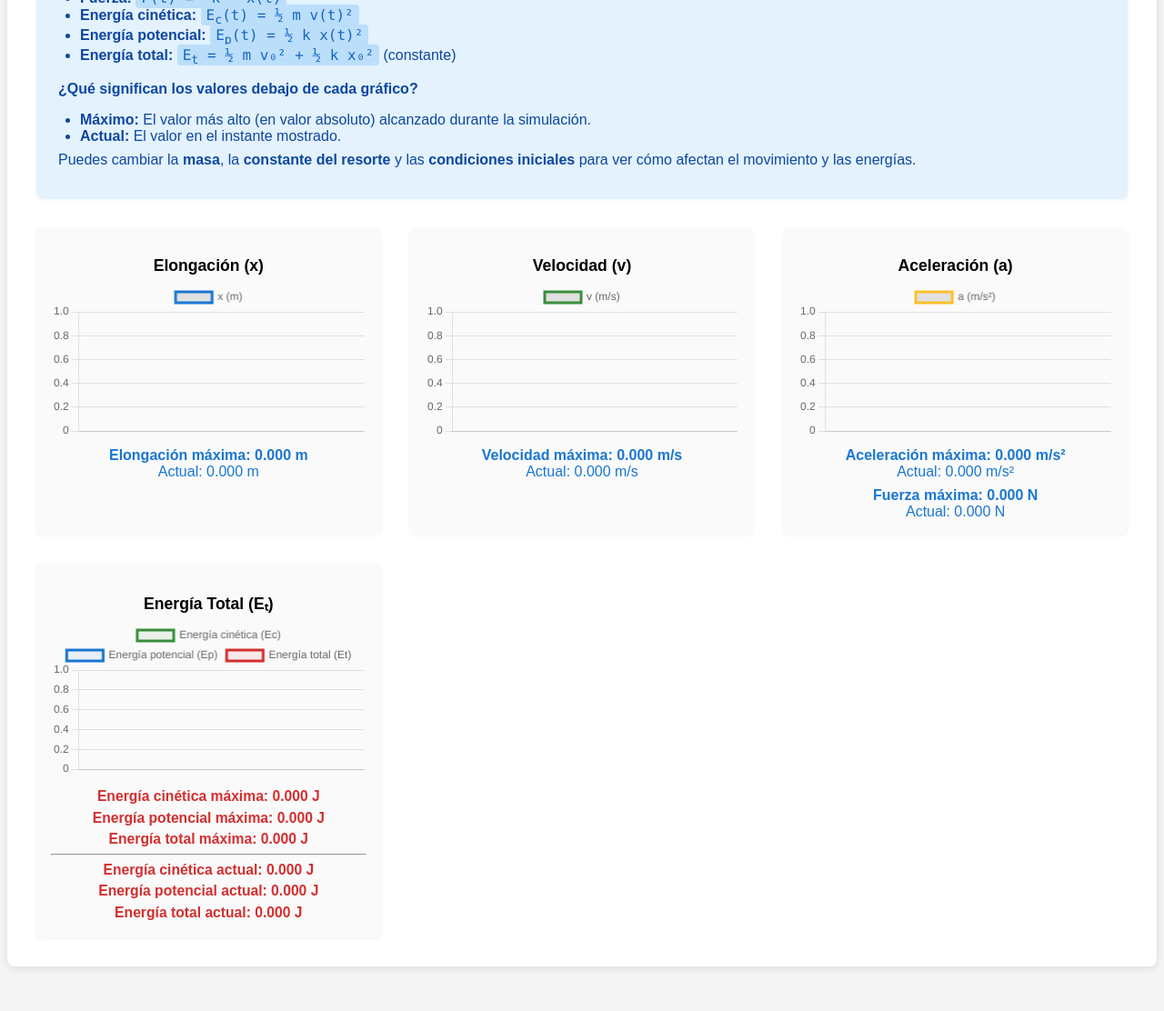
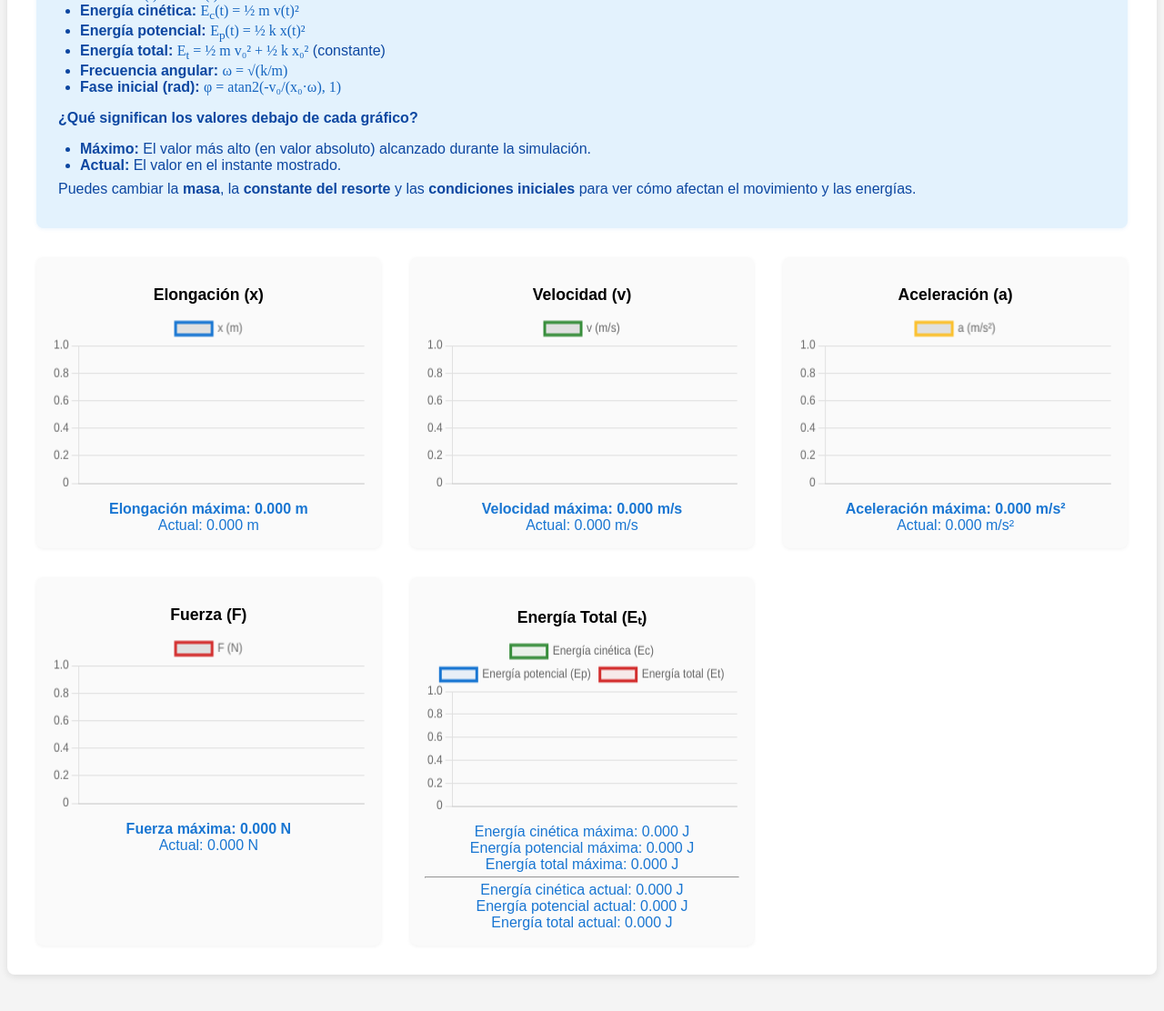
Before and after one commit to Sneider22/simulacion-dig, a plain HTML site: page index.html in a window 1280 px wide. Shown: the part 472-1584 px from the top of the page at 91% size. Drawn offline with nearby package versions, Linux system fonts and the light colour scheme.

Commit message:
Actualizo estilos y tipografía de las fórmulas, elimino sombreado

```diff
--- a/index.html
+++ b/index.html
@@ -46,6 +46,8 @@
                 <li><b>Energía cinética:</b> <span class="formula">E<sub>c</sub>(t) = ½ m v(t)²</span></li>
                 <li><b>Energía potencial:</b> <span class="formula">E<sub>p</sub>(t) = ½ k x(t)²</span></li>
                 <li><b>Energía total:</b> <span class="formula">E<sub>t</sub> = ½ m v₀² + ½ k x₀²</span> (constante)</li>
+                <li><b>Frecuencia angular:</b> <span class="formula">ω = √(k/m)</span></li>
+                <li><b>Fase inicial (rad):</b> <span class="formula">φ = atan2(-v₀/(x₀·ω), 1)</span></li>
             </ul>
             <p>
                 <b>¿Qué significan los valores debajo de cada gráfico?</b><br>
@@ -59,23 +61,27 @@
         <div class="charts">
             <div class="chart-container">
                 <h2>Elongación (x)</h2>
-                <canvas id="elongacionChart"></canvas>
+                <canvas id="elongacionChart" width="400" height="200"></canvas>
                 <div class="max-value" id="maxElongacion"></div>
             </div>
             <div class="chart-container">
                 <h2>Velocidad (v)</h2>
-                <canvas id="velocidadChart"></canvas>
+                <canvas id="velocidadChart" width="400" height="200"></canvas>
                 <div class="max-value" id="maxVelocidad"></div>
             </div>
             <div class="chart-container">
                 <h2>Aceleración (a)</h2>
-                <canvas id="aceleracionChart"></canvas>
+                <canvas id="aceleracionChart" width="400" height="200"></canvas>
                 <div class="max-value" id="maxAceleracion"></div>
+            </div>
+            <div class="chart-container">
+                <h2>Fuerza (F)</h2>
+                <canvas id="fuerzaChart" width="400" height="200"></canvas>
                 <div class="max-value" id="maxFuerza"></div>
             </div>
             <div class="chart-container">
                 <h2>Energía Total (Eₜ)</h2>
-                <canvas id="energiaChart"></canvas>
+                <canvas id="energiaChart" width="400" height="200"></canvas>
                 <div class="energias-info" id="energiasInfo"></div>
             </div>
         </div>
--- a/main.js
+++ b/main.js
@@ -28,6 +28,7 @@ const ctxElongacion = document.getElementById('elongacionChart').getContext('2d'
 const ctxVelocidad = document.getElementById('velocidadChart').getContext('2d');
 const ctxAceleracion = document.getElementById('aceleracionChart').getContext('2d');
 const ctxEnergia = document.getElementById('energiaChart').getContext('2d');
+const ctxFuerza = document.getElementById('fuerzaChart').getContext('2d');
 
 // Gráficos de Chart.js
 const elongacionChart = new Chart(ctxElongacion, {
@@ -116,6 +117,20 @@ const energiaChart = new Chart(ctxEnergia, {
             }
         }
     }
+});
+
+const fuerzaChart = new Chart(ctxFuerza, {
+    type: 'line',
+    data: {
+        labels: [],
+        datasets: [{
+            label: 'F (N)',
+            data: [],
+            borderColor: '#d32f2f',
+            fill: false,
+        }]
+    },
+    options: { responsive: true, animation: false }
 });
 
 function omega() {
@@ -208,12 +223,19 @@ function actualizarGraficos() {
     aceleracionChart.data.datasets[0].data = aceleraciones;
     aceleracionChart.update('none');
 
-    energiaChart.data.labels = tiempos;
-    energiaChart.data.datasets[0].data = energiasCineticas;
-    energiaChart.data.datasets[1].data = energiasPotenciales;
-    energiaChart.data.datasets[2].data = energiasTotales;
+    // --- Solo para el gráfico de energía: ventana de tiempo fija ---
+    const ventanaSegundos = 10; // muestra solo los últimos 10 segundos
+    const n = Math.floor(ventanaSegundos / dt);
+    const start = Math.max(0, tiempos.length - n);
+
+    energiaChart.data.labels = tiempos.slice(start);
+    energiaChart.data.datasets[0].data = energiasCineticas.slice(start);
+    energiaChart.data.datasets[1].data = energiasPotenciales.slice(start);
+    energiaChart.data.datasets[2].data = energiasTotales.slice(start);
+
     // Ajustar el rango Y automáticamente
-    const allEnergies = energiasCineticas.concat(energiasPotenciales, energiasTotales);
+    const allEnergies = energiaChart.data.datasets[0].data
+        .concat(energiaChart.data.datasets[1].data, energiaChart.data.datasets[2].data);
     if (allEnergies.length > 0) {
         const min = Math.min(...allEnergies);
         const max = Math.max(...allEnergies);
@@ -221,6 +243,10 @@ function actualizarGraficos() {
         energiaChart.options.scales.y.max = max + 0.05 * Math.abs(max - min);
     }
     energiaChart.update('none');
+
+    fuerzaChart.data.labels = tiempos;
+    fuerzaChart.data.datasets[0].data = fuerzas;
+    fuerzaChart.update('none');
 
     actualizarValoresMaximos();
 }
@@ -311,3 +337,10 @@ function simularPaso() {
         energiasTotales.shift();
     }
 }
+
+function actualizarValoresEnergia() {
+    const maxEnergia = Math.max(...energiasTotales).toFixed(3);
+    const actualEnergia = energiasTotales[energiasTotales.length - 1]?.toFixed(3) || '0';
+    document.getElementById('energiasInfo').innerHTML =
+        `<span class="max">Máximo: ${maxEnergia}</span> <span class="actual">Actual: ${actualEnergia}</span>`;
+}
--- a/styles.css
+++ b/styles.css
@@ -60,6 +60,13 @@ body {
     font-size: 1.1rem;
     margin-bottom: 8px;
 }
+.chart-container canvas {
+    width: 100% !important;
+    height: 200px !important;
+    max-width: 400px;
+    display: block;
+    margin: 0 auto;
+}
 .max-value {
     margin-top: 8px;
     font-size: 1rem;
@@ -69,11 +76,15 @@ body {
 }
 .energias-info {
     margin-top: 8px;
-    font-size: 0.98rem;
-    color: #d32f2f;
+    font-size: 1rem;
+    color: #1976d2;
     text-align: center;
+}
+.energias-info .max {
     font-weight: bold;
-    line-height: 1.5;
+}
+.energias-info .actual {
+    font-weight: normal;
 }
 .ayuda {
     background: #e3f2fd;
@@ -93,10 +104,7 @@ body {
     padding: 0;
 }
 .ayuda .formula {
-    font-family: 'Consolas', 'Menlo', 'Monaco', monospace;
-    background: #bbdefb;
-    padding: 2px 6px;
-    border-radius: 4px;
+    font-family: 'Times New Roman', Times, serif;
     color: #1565c0;
     font-size: 1em;
 }
```
